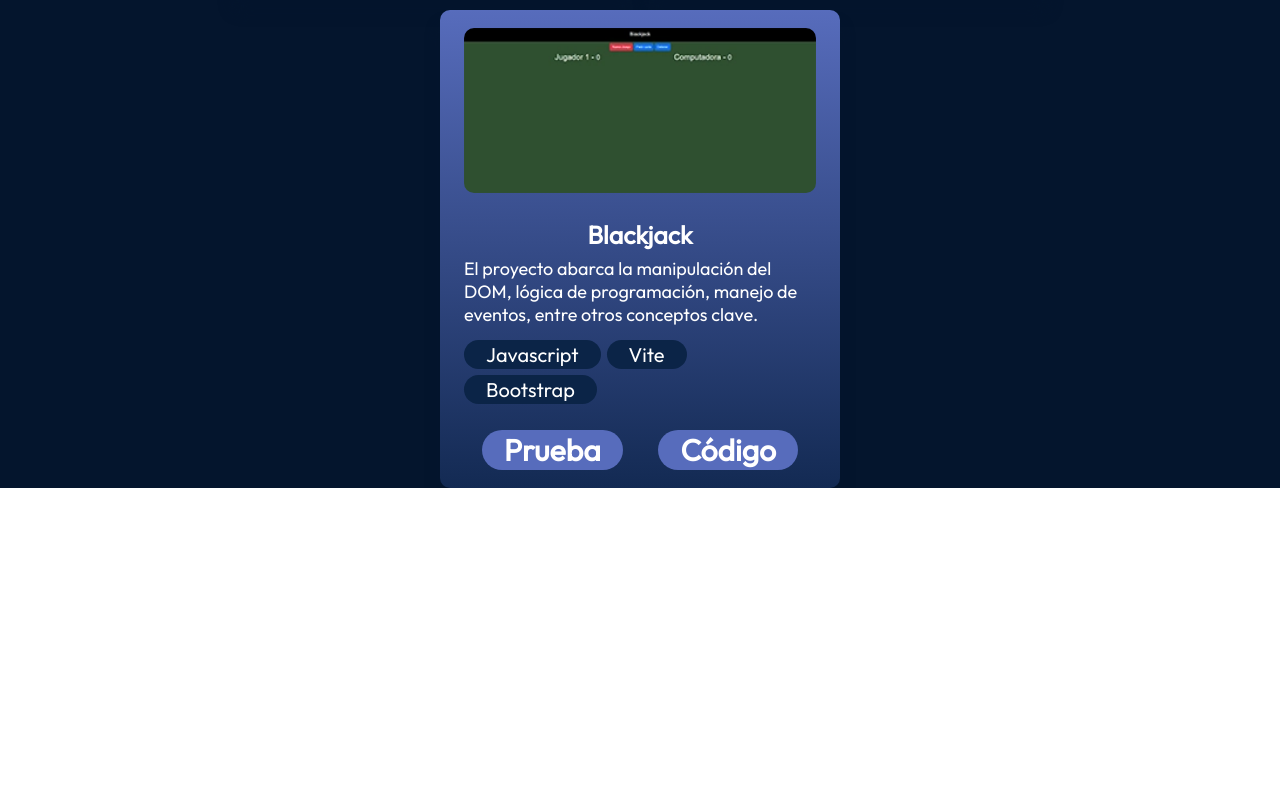
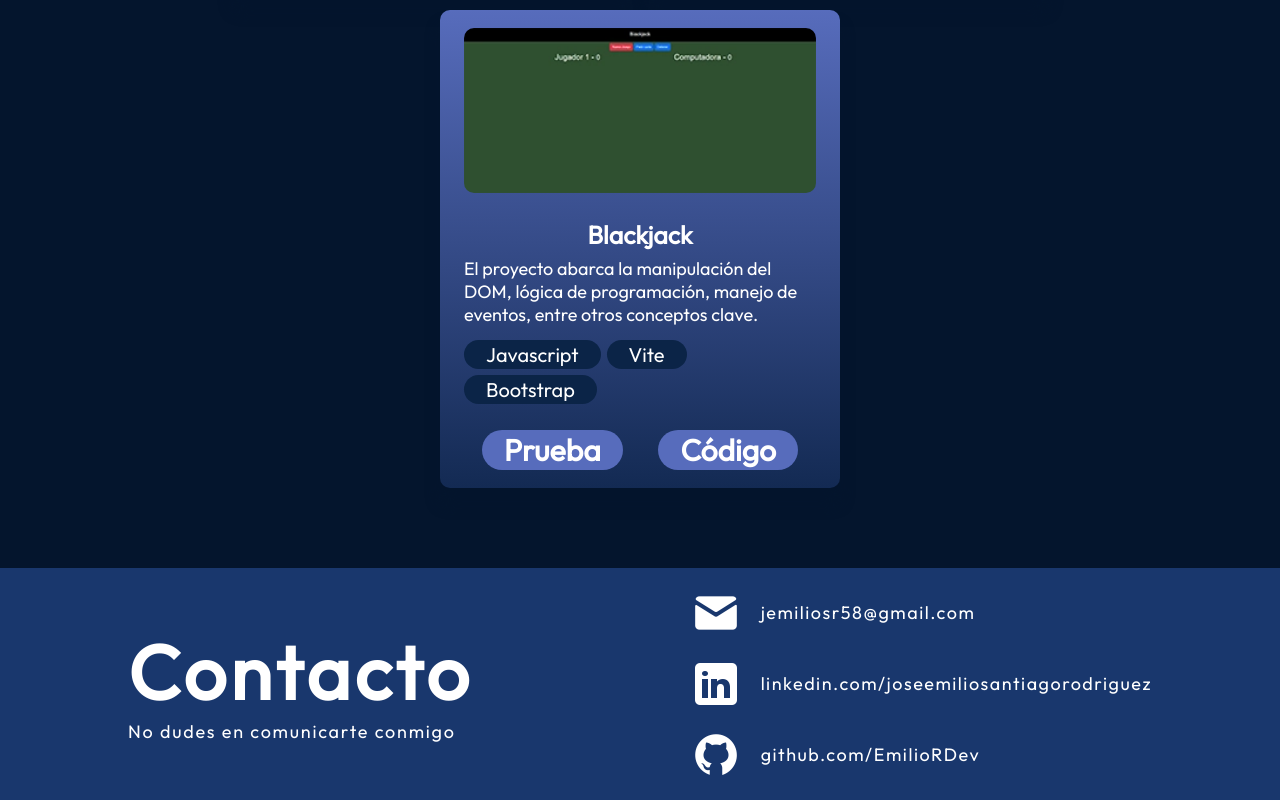
Before and after one commit to EmilioRDev/porfolio-react, a React (Vite) app: page / in a window 1280 px wide. Shown: the part 4350-5150 px from the top of the page. Before the commit the page ends 4838 px from the top, so only its background shows below. Built offline with nearby package versions, Linux system fonts and the light colour scheme.

Commit message:
Componente contact creado

```diff
--- a/src/PortfolioApp.jsx
+++ b/src/PortfolioApp.jsx
@@ -1,5 +1,5 @@
 import styles from './App.module.css'
-import { About, Experience, Hero, Navbar, Projects, Skills } from './components'
+import { About, Contact, Experience, Hero, Navbar, Projects, Skills } from './components'
 
 export const PortfolioApp = () => {
   return (
@@ -10,6 +10,7 @@ export const PortfolioApp = () => {
       <Skills />
       <Experience />
       <Projects />
+      <Contact />
     </div>
   )
 }
--- /dev/null
+++ b/src/components/Contact/Contact.jsx
@@ -0,0 +1,36 @@
+import styles from './Contact.module.css';
+import { getImageUrl } from '../../utils';
+
+export const Contact = () => {
+	return (
+		<footer id='contact' className={styles.container}>
+			<div className={styles.text}>
+				<h2>Contacto</h2>
+				<p>No dudes en comunicarte conmigo</p>
+			</div>
+			<ul className={styles.links}>
+				<li className={styles.link}>
+					<a href='mailto:jemiliosr58@gmail.com'>
+						<img src={getImageUrl('contact/emailIcon.webp')} alt='Email Icon' />
+                  <span>jemiliosr58@gmail.com</span>
+					</a>
+				</li>
+				<li className={styles.link}>
+					<a href='https://www.linkedin.com/in/joseemiliosantiagorodriguez/'>
+						<img
+							src={getImageUrl('contact/linkedinIcon.webp')}
+							alt='Linkedin Icon'
+						/>
+                  <span>linkedin.com/joseemiliosantiagorodriguez</span>
+					</a>
+				</li>
+				<li className={styles.link}>
+					<a href='https://github.com/EmilioRDev'>
+						<img src={getImageUrl('contact/githubIcon.webp')} alt='Github Icon' />
+                  <span>github.com/EmilioRDev</span>
+					</a>
+				</li>
+			</ul>
+		</footer>
+	);
+};
--- /dev/null
+++ b/src/components/Contact/Contact.module.css
@@ -0,0 +1,59 @@
+@import '../../vars.css';
+
+.container {
+   color: var(--color-text);
+   margin-top: 80px;
+   background-color: var(--color-secondary);
+   display: flex;
+   align-items: center;
+   justify-content: space-between;
+   width: 100vw;
+   padding: 20px 10%;
+   gap: 10px;
+}
+
+.text h2 {
+   font-size: 76px;
+   font-weight: 700;
+   letter-spacing: 4px;
+}
+
+.text p {
+   font-size: 18px;
+   font-weight: 400;
+   letter-spacing: 1.75px;
+}
+
+.links {
+   display: flex;
+   flex-direction: column;
+   align-items: flex-start;
+   list-style: none;
+   gap: 21px;
+}
+
+.link a{
+   display: flex;
+   align-items: center;
+   gap: 20px;
+   color: var(--color-text);
+   text-decoration: none;
+   font-size: 18px;
+   font-weight: 400;
+   letter-spacing: 1.5px;
+}
+
+@media screen and (max-width: 920px) {
+   .container {
+      flex-direction: column;
+      gap: 30px;
+   }
+
+   .links {
+      flex-direction: row;
+   }
+
+   .link span {
+      display: none;
+   }
+}
--- a/src/components/index.js
+++ b/src/components/index.js
@@ -4,3 +4,4 @@ export * from './Hero/Hero';
 export * from './Navbar/Navbar';
 export * from './Projects/Projects';
 export * from './Skills/Skills';
+export * from './Contact/Contact.jsx';
```
Also changed, not shown: assets/projects/project.webp (deleted).
